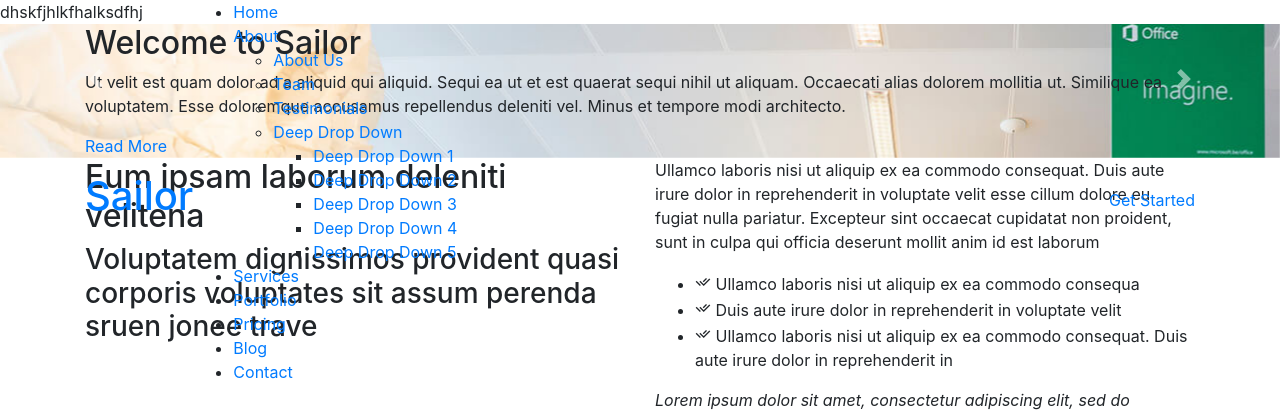
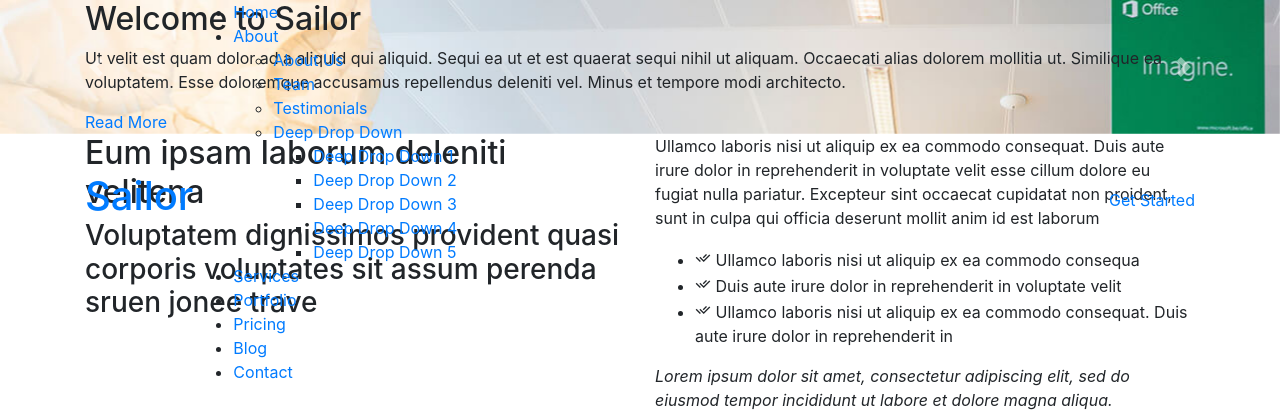
Before and after one commit to ADoyenA/dishub-bandung, a PHP site: page /dishub-bandung/ in a window 1280 px wide. Shown: the top 415 px of the page. Run offline with PHP 8.4, Linux system fonts and the light colour scheme.

Commit message:
hapus text ga guna

```diff
--- a/app/views/home/index.php
+++ b/app/views/home/index.php
@@ -1,7 +1,6 @@
 <!-- ======= Hero Section ======= -->
 <section id="hero">
     <div id="heroCarousel" class="carousel slide carousel-fade" data-ride="carousel">
-dhskfjhlkfhalksdfhj
         <ol class="carousel-indicators" id="hero-carousel-indicators"></ol>
 
         <div class="carousel-inner" role="listbox">
```
